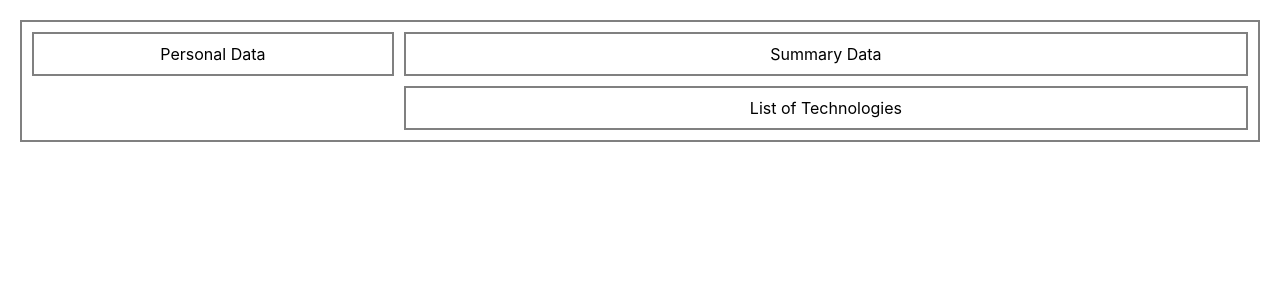
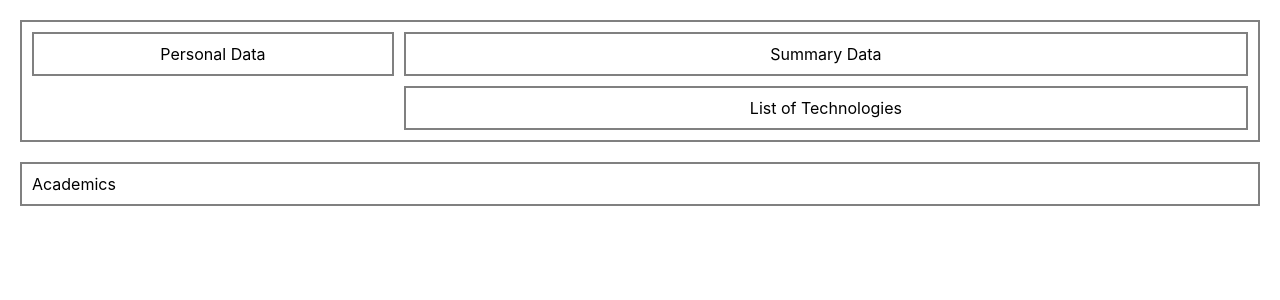
Before and after one commit to snehakale/portfolio-page-react, a React (Create React App) app: page / in a window 1280 px wide. Shown: the top 300 px of the page. Built offline with nearby package versions, Linux system fonts and the light colour scheme.

Commit message:
Add new component Academics and js, style files

```diff
--- a/src/App.css
+++ b/src/App.css
@@ -1,3 +1,7 @@
 .App {
   text-align: center;
 }
+
+* {
+  box-sizing: border-box;
+}
--- a/src/components/UI/container.js
+++ b/src/components/UI/container.js
@@ -2,6 +2,7 @@ import Summary from '../summary/Summary';
 import Technologies from '../technologies/Technologies';
 import PersonalData from '../personal/Personal';
 import './Container.css';
+import Academics from '../academics/Academic';
 
 function Container() {
     return (
@@ -15,6 +16,9 @@ function Container() {
                     <Technologies />
                 </div>
             </div>
+            <div className="container-style">
+                <Academics />
+            </div>
         </div>
     );
 }
--- /dev/null
+++ b/src/components/academics/Academic.css
@@ -0,0 +1,4 @@
+.academics-container {
+    border: 2px solid grey;
+    padding: 10px;
+}
--- /dev/null
+++ b/src/components/academics/Academic.js
@@ -0,0 +1,12 @@
+import React from "react";
+import './Academic.css';
+
+function Academics(props) {
+    return (
+        <div className="academics-containerr">
+            Academics
+        </div>
+    );
+}
+
+export default Academics;
```
